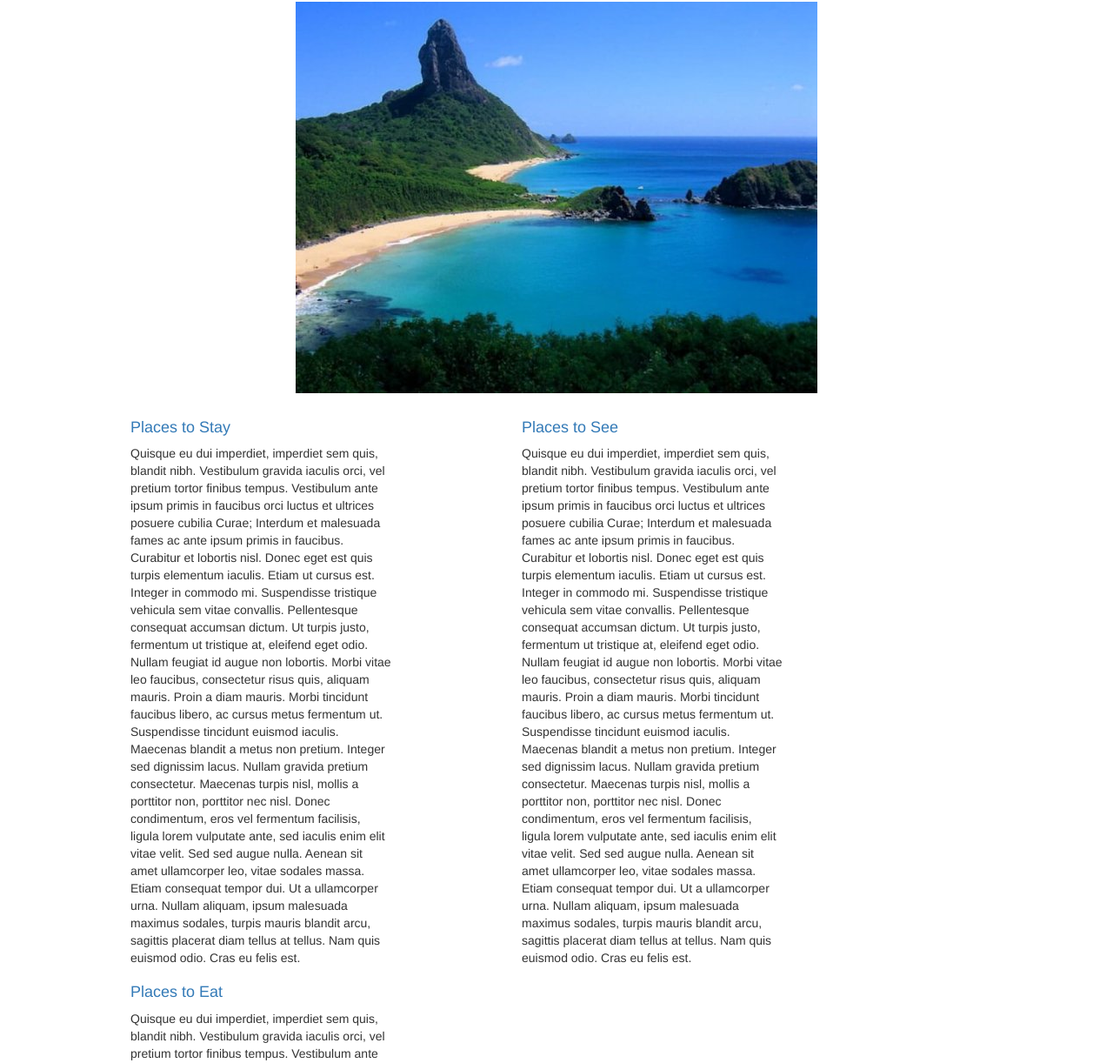
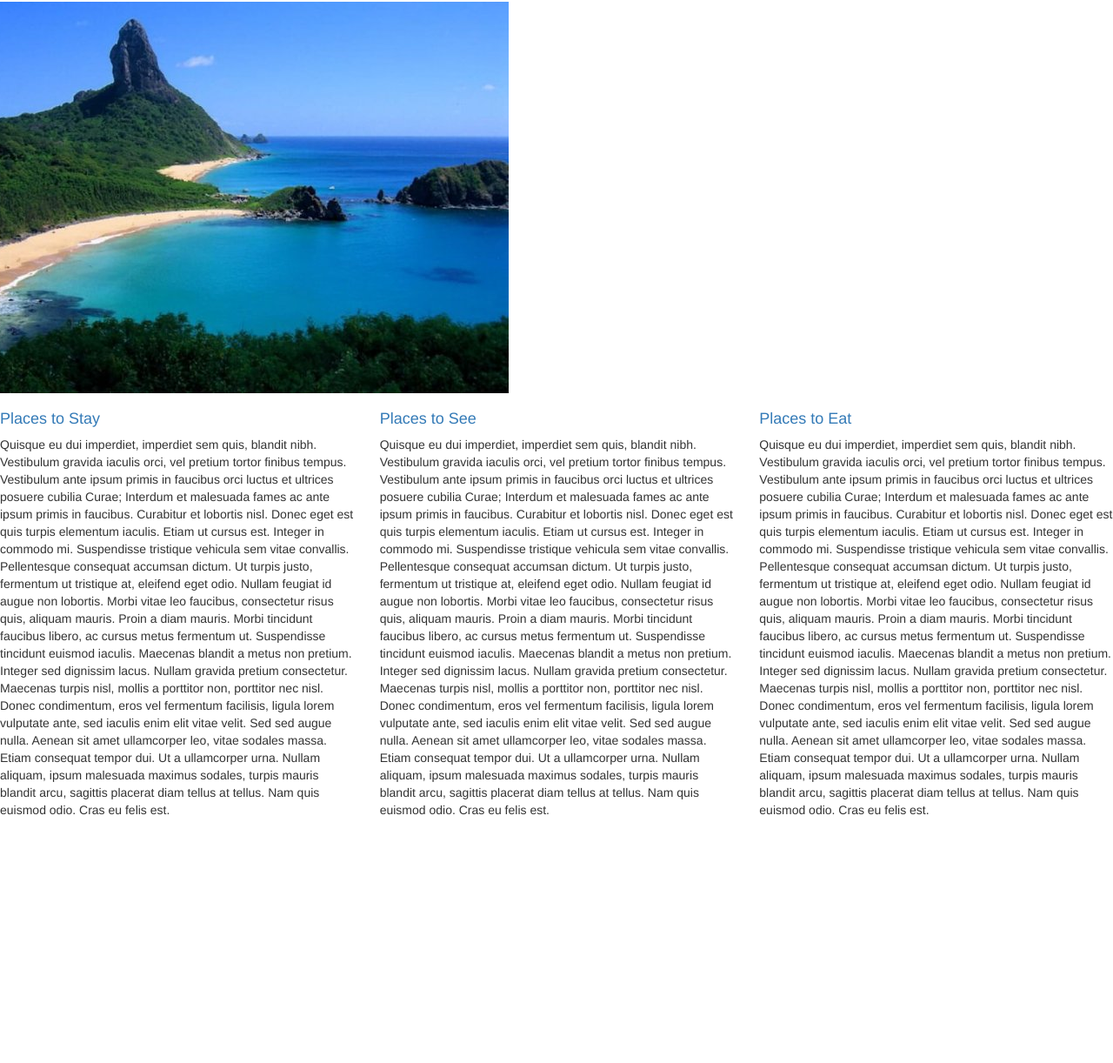
Before and after one commit to glatimer/vacation, a plain HTML site: page vacation/index.html in a window 1280 px wide. Shown: the part 78-1300 px from the top of the page at 87% size. After the commit the page ends 1029 px from the top, so only its background shows below. Drawn offline with Linux system fonts and the light colour scheme.

Commit message:
Added grid to columns

```diff
--- a/vacation/index.html
+++ b/vacation/index.html
@@ -7,24 +7,26 @@
   </head>
 
   <body>
-    <div class="center">
+    <div class="row">
       <h1>Come to Hawaii<h1>
       <img src="img/hawaii-oceanscape.jpg">
     </div>
-    <div class="column">
+    <div class="row">
+    <div class="col-md-4">
       <h4><a href="http://www.aloha-hawaii.com/places-to-stay/">Places to Stay</a></h4>
       <p>Quisque eu dui imperdiet, imperdiet sem quis, blandit nibh. Vestibulum gravida iaculis orci, vel pretium tortor finibus tempus. Vestibulum ante ipsum primis in faucibus orci luctus et ultrices posuere cubilia Curae; Interdum et malesuada fames ac ante ipsum primis in faucibus. Curabitur et lobortis nisl. Donec eget est quis turpis elementum iaculis. Etiam ut cursus est. Integer in commodo mi. Suspendisse tristique vehicula sem vitae convallis. Pellentesque consequat accumsan dictum. Ut turpis justo, fermentum ut tristique at, eleifend eget odio. Nullam feugiat id augue non lobortis. Morbi vitae leo faucibus, consectetur risus quis, aliquam mauris. Proin a diam mauris. Morbi tincidunt faucibus libero, ac cursus metus fermentum ut. Suspendisse tincidunt euismod iaculis. Maecenas blandit a metus non pretium. Integer sed dignissim lacus. Nullam gravida pretium consectetur. Maecenas turpis nisl, mollis a porttitor non, porttitor nec nisl. Donec condimentum, eros vel fermentum facilisis, ligula lorem vulputate ante, sed iaculis enim elit vitae velit. Sed sed augue nulla. Aenean sit amet ullamcorper leo, vitae sodales massa. Etiam consequat tempor dui. Ut a ullamcorper urna. Nullam aliquam, ipsum malesuada maximus sodales, turpis mauris blandit arcu, sagittis placerat diam tellus at tellus. Nam quis euismod odio. Cras eu felis est.</p>
     </div>
 
-    <div class="column">
+    <div class="col-md-4">
       <h4><a href="http://www.gohawaii.com/en/">Places to See</a></h4>
       <p>Quisque eu dui imperdiet, imperdiet sem quis, blandit nibh. Vestibulum gravida iaculis orci, vel pretium tortor finibus tempus. Vestibulum ante ipsum primis in faucibus orci luctus et ultrices posuere cubilia Curae; Interdum et malesuada fames ac ante ipsum primis in faucibus. Curabitur et lobortis nisl. Donec eget est quis turpis elementum iaculis. Etiam ut cursus est. Integer in commodo mi. Suspendisse tristique vehicula sem vitae convallis. Pellentesque consequat accumsan dictum. Ut turpis justo, fermentum ut tristique at, eleifend eget odio. Nullam feugiat id augue non lobortis. Morbi vitae leo faucibus, consectetur risus quis, aliquam mauris. Proin a diam mauris. Morbi tincidunt faucibus libero, ac cursus metus fermentum ut. Suspendisse tincidunt euismod iaculis. Maecenas blandit a metus non pretium. Integer sed dignissim lacus. Nullam gravida pretium consectetur. Maecenas turpis nisl, mollis a porttitor non, porttitor nec nisl. Donec condimentum, eros vel fermentum facilisis, ligula lorem vulputate ante, sed iaculis enim elit vitae velit. Sed sed augue nulla. Aenean sit amet ullamcorper leo, vitae sodales massa. Etiam consequat tempor dui. Ut a ullamcorper urna. Nullam aliquam, ipsum malesuada maximus sodales, turpis mauris blandit arcu, sagittis placerat diam tellus at tellus. Nam quis euismod odio. Cras eu felis est.</p>
     </div>
 
-    <div class="column">
+    <div class="col-md-4">
       <h4><a href="http://www.tripadvisor.com/RestaurantsNear-g60982-d146833-Aloha_Tower_Marketplace-Honolulu_Oahu_Hawaii.html">Places to Eat</a></h4>
       <p>Quisque eu dui imperdiet, imperdiet sem quis, blandit nibh. Vestibulum gravida iaculis orci, vel pretium tortor finibus tempus. Vestibulum ante ipsum primis in faucibus orci luctus et ultrices posuere cubilia Curae; Interdum et malesuada fames ac ante ipsum primis in faucibus. Curabitur et lobortis nisl. Donec eget est quis turpis elementum iaculis. Etiam ut cursus est. Integer in commodo mi. Suspendisse tristique vehicula sem vitae convallis. Pellentesque consequat accumsan dictum. Ut turpis justo, fermentum ut tristique at, eleifend eget odio. Nullam feugiat id augue non lobortis. Morbi vitae leo faucibus, consectetur risus quis, aliquam mauris. Proin a diam mauris. Morbi tincidunt faucibus libero, ac cursus metus fermentum ut. Suspendisse tincidunt euismod iaculis. Maecenas blandit a metus non pretium. Integer sed dignissim lacus. Nullam gravida pretium consectetur. Maecenas turpis nisl, mollis a porttitor non, porttitor nec nisl. Donec condimentum, eros vel fermentum facilisis, ligula lorem vulputate ante, sed iaculis enim elit vitae velit. Sed sed augue nulla. Aenean sit amet ullamcorper leo, vitae sodales massa. Etiam consequat tempor dui. Ut a ullamcorper urna. Nullam aliquam, ipsum malesuada maximus sodales, turpis mauris blandit arcu, sagittis placerat diam tellus at tellus. Nam quis euismod odio. Cras eu felis est.</p>
     </div>
+  </div>
 
   </body>
 </html>
```
Also changed, not shown: 2 other files.
